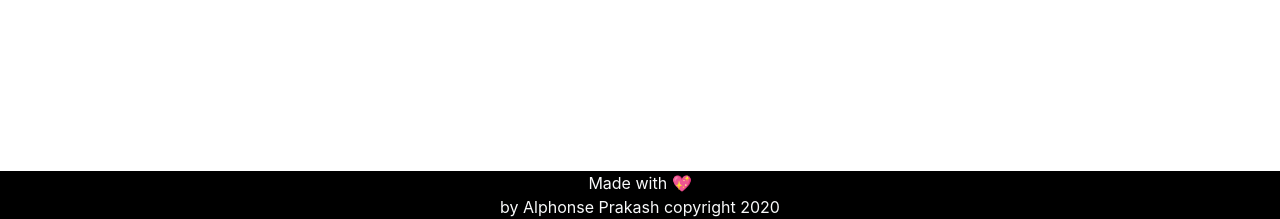
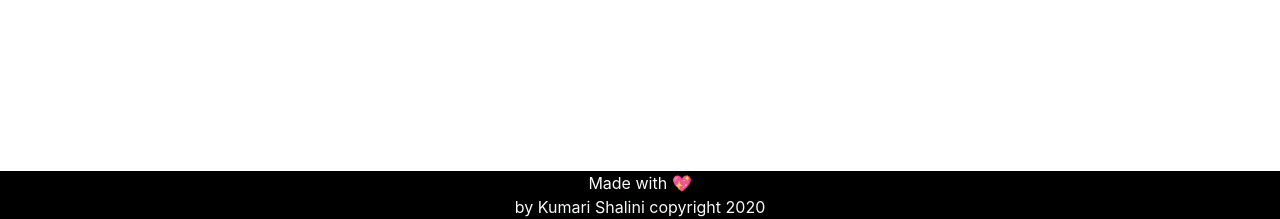
Before and after one commit to Alphonse-03/texteditornew, a Django app: page /analyze in a window 1280 px wide. Shown: the part 581-800 px from the top of the page. Run offline with Django 3.2, Linux system fonts and the light colour scheme; some libraries are stand-ins or nearby versions.

Commit message:
Update space.html

```diff
--- a/templates/space.html
+++ b/templates/space.html
@@ -73,7 +73,7 @@
 <footer class="footer">
   <div class="container">
     <span class="text-light">Made with 💖  <br>
-      by Alphonse Prakash copyright <script>document.write(new Date().getFullYear())</script></span>
+      by Kumari Shalini copyright <script>document.write(new Date().getFullYear())</script></span>
   </div>
 </footer>
 
```
